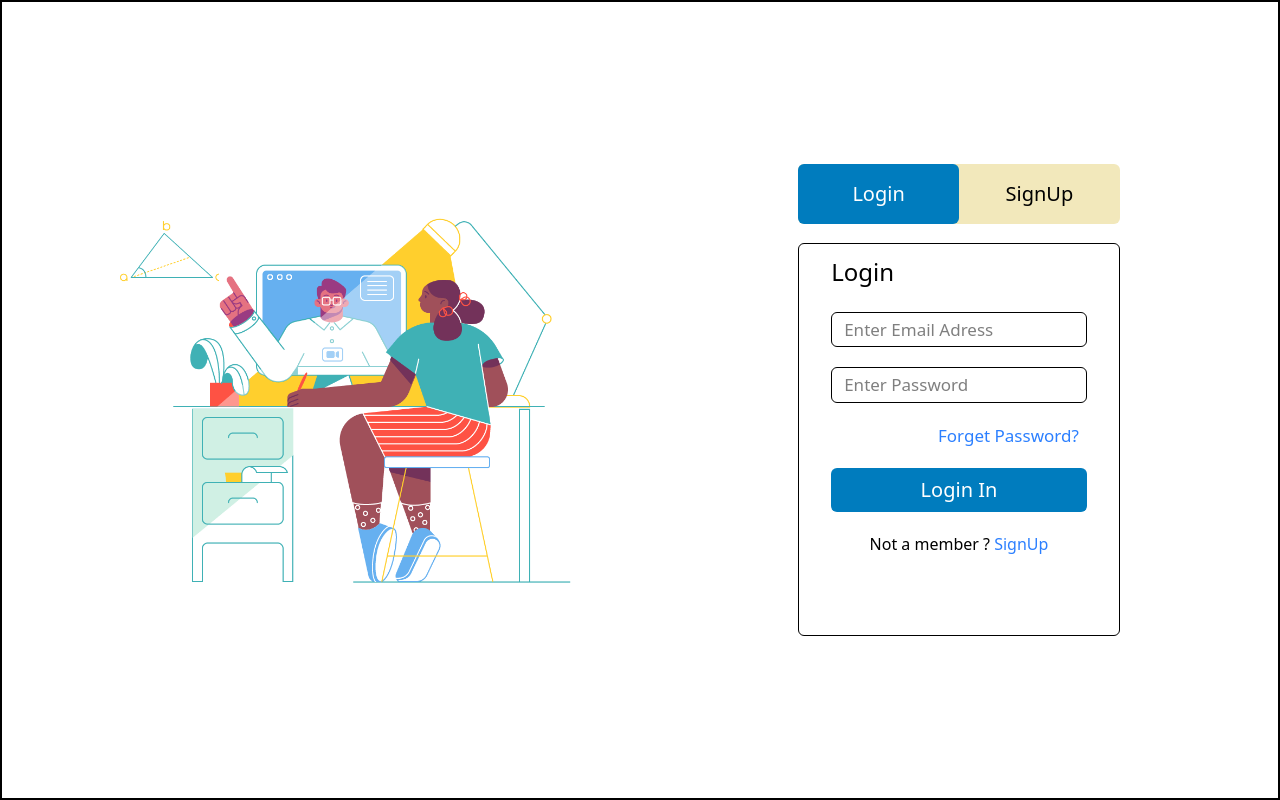
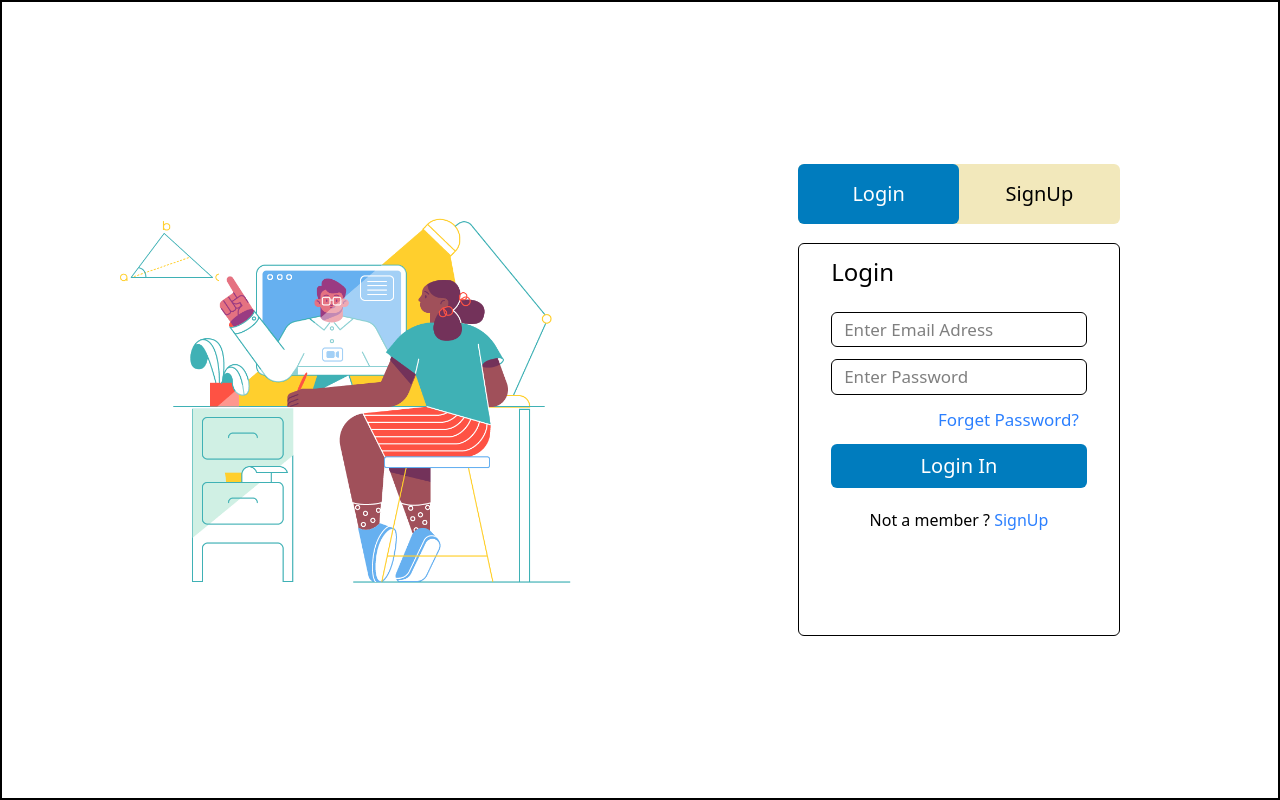
Before and after one commit to Hemanth42d/homeDecor, a React (Vite) app in the folder Frontend/homeDecor/: page /register in a window 1280 px wide. Built offline with nearby package versions, Linux system fonts and the light colour scheme.

Commit message:
Register and login page done

```diff
--- a/Frontend/homeDecor/src/components/LandingPage/SignUpRegisterPage.jsx
+++ b/Frontend/homeDecor/src/components/LandingPage/SignUpRegisterPage.jsx
@@ -34,6 +34,10 @@ const SignUpRegisterPage = () => {
                 <div className="w-full">
                   <h1 className="text-2xl text-start p-1 pl-8 pt-3">Login</h1>
                 </div>
+                <form
+                  className="flex flex-col gap-3 justify-center items-center w-full
+                "
+                >
                   <input
                     type="email"
                     placeholder="Enter Email Adress"
@@ -52,6 +56,7 @@ const SignUpRegisterPage = () => {
                   <button className="w-[80%] bg-[#007CBE] text-white text-xl p-2 rounded-md cursor-pointer">
                     Login In
                   </button>
+                </form>
                 <div className="w-[80%] text-center">
                   <p>
                     Not a member ?{" "}
@@ -70,8 +75,12 @@ const SignUpRegisterPage = () => {
             <>
               <div className="border-1 border-black h-[80%] w-[80%] m-auto rounded-md flex flex-col gap-5 justify-start items-center">
                 <div className="w-full">
-                  <h1 className="text-2xl text-start p-1 pl-8 pt-3">Login</h1>
+                  <h1 className="text-2xl text-start p-1 pl-8 pt-3">Sign UP</h1>
                 </div>
+                <form
+                  action=""
+                  className="flex flex-col gap-3 justify-center items-center w-full"
+                >
                   <input
                     type="email"
                     placeholder="Enter Email Adress"
@@ -90,6 +99,7 @@ const SignUpRegisterPage = () => {
                   <button className="w-[80%] bg-[#007CBE] text-white text-xl p-2 rounded-md cursor-pointer">
                     SignUp
                   </button>
+                </form>
                 <div className="w-[80%] text-center">
                   <p>
                     Already have an ?{" "}
```
Lines whose indentation alone changed are shown as unchanged.
